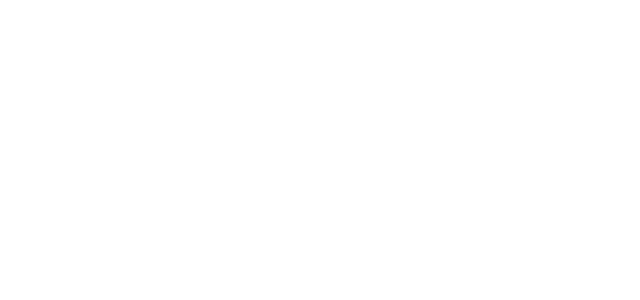
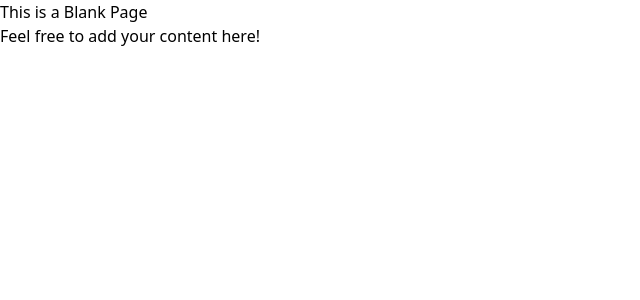
Before and after one commit to gameplandata/chompspotlight, a React (Create React App) app in the folder client/: page /signup in a window 1280 px wide. Before the commit this address had no page. Shown: the top 300 px of the page, without its empty margins (0-640 px from the left). Built offline with nearby package versions, Linux system fonts and the light colour scheme.

Commit message:
create and link empty sign up page

```diff
--- a/client/src/App.js
+++ b/client/src/App.js
@@ -3,6 +3,7 @@
 import HomePage from './Pages/HomePage';
 import Page1 from './Pages/Page1';
 import LoginPage from './Pages/LoginPage'
+import SignupPage from './Pages/SignupPage'
 
 function App() {
   return (
@@ -12,6 +13,7 @@
           <Route path="/" element={<HomePage />} />
           <Route path="/page1" element={<Page1 />} />
           <Route path="/login" element={<LoginPage />} />
+          <Route path="/signup" element={<SignupPage />} />
         </Routes>
       </div>
     </Router>
--- a/client/src/Pages/LoginPage.js
+++ b/client/src/Pages/LoginPage.js
@@ -1,7 +1,10 @@
 import React, { useState } from 'react';
+import { useNavigate } from 'react-router-dom';
 import '../output.css'
 
 const LoginPage = () => {
+    const navigate = useNavigate();
+
   const [username, setUsername] = useState('');
   const [password, setPassword] = useState('');
   const [isLoggedIn, setIsLoggedIn] = useState(false);
@@ -12,6 +15,11 @@
     } else {
       alert('Please enter username and password');
     }
+  };
+
+  const goToSignup = () => {
+    console.log('is this working?')
+    navigate('/signup');
   };
 
   return (
@@ -52,7 +60,7 @@
           >
             Login
           </button><br/>
-          <p>Don't have an account? Create on <span>here</span>!</p>
+          <p>Don't have an account? Create on <span className="text-blue-500 cursor-pointer" onClick={goToSignup}>here</span>!</p>
           </div>
           </div><br/>
 
--- /dev/null
+++ b/client/src/Pages/SignupPage.js
@@ -0,0 +1,12 @@
+import React from 'react';
+
+const SignupPage = () => {
+  return (
+    <div>
+      <h1>This is a Blank Page</h1>
+      <p>Feel free to add your content here!</p>
+    </div>
+  );
+};
+
+export default SignupPage;
```
